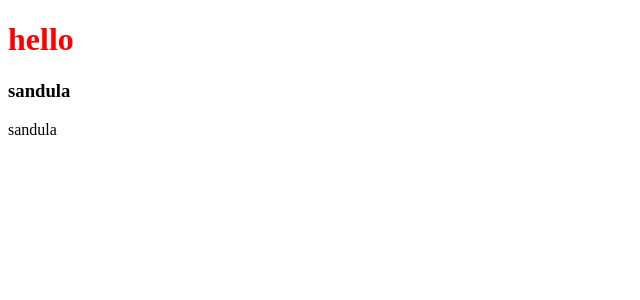
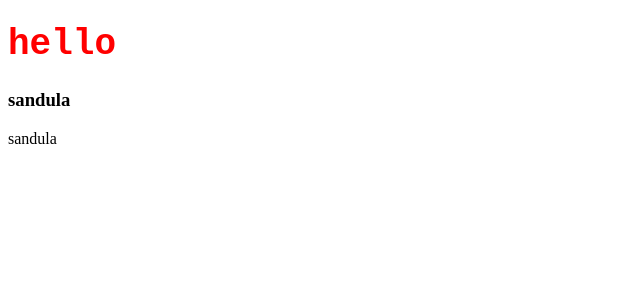
Before and after one commit to sandula-sanchana/RAD_Theory, a React (Vite) app in the folder rad-02/first-react-app/: page / in a window 1280 px wide. Shown: the top 300 px of the page, without its empty margins (0-640 px from the left). Built offline with nearby package versions, Linux system fonts and the light colour scheme.

Commit message:
apply css

```diff
--- a/rad-02/first-react-app/src/App.css
+++ b/rad-02/first-react-app/src/App.css
@@ -0,0 +1,5 @@
+.title{
+    color: blueviolet;
+    font-family: monospace;
+    font-size: 36px;
+}
--- a/rad-02/first-react-app/src/App.tsx
+++ b/rad-02/first-react-app/src/App.tsx
@@ -10,7 +10,7 @@ const App=()=>{
   <>
    <h1 style={{
      color:'red'
-   }}>
+   }} className='title'>
     hello
    </h1>
    <h3>{name}</h3>
```
